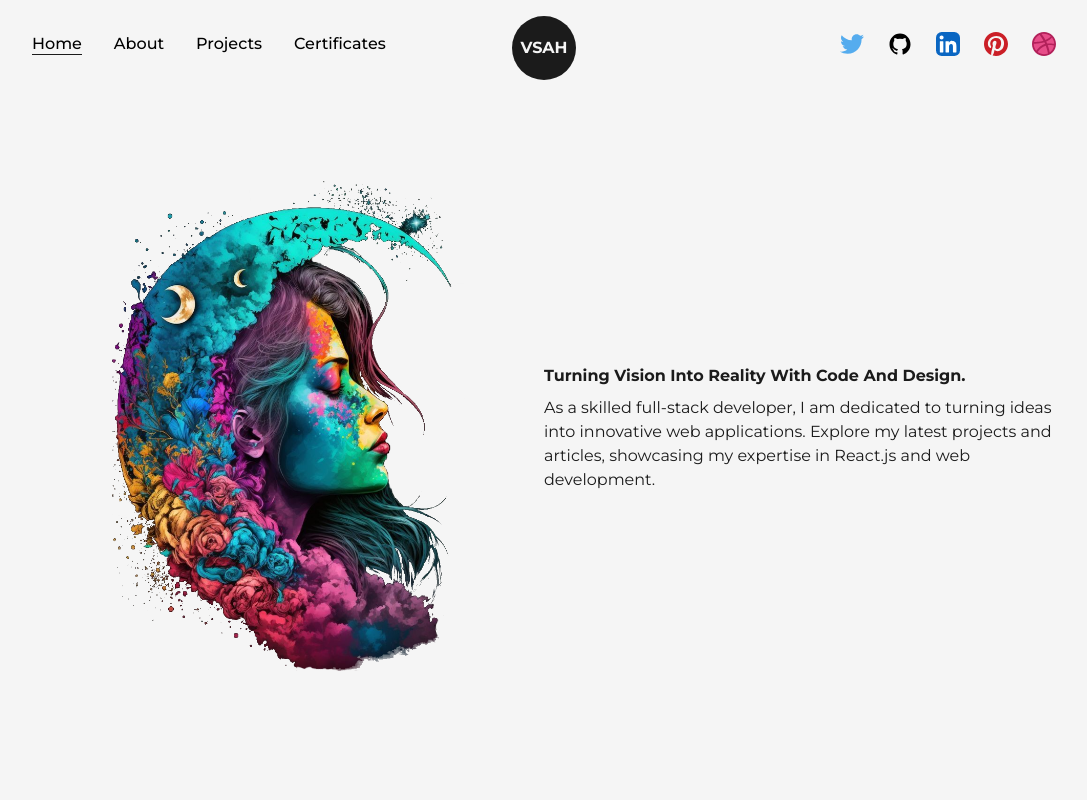
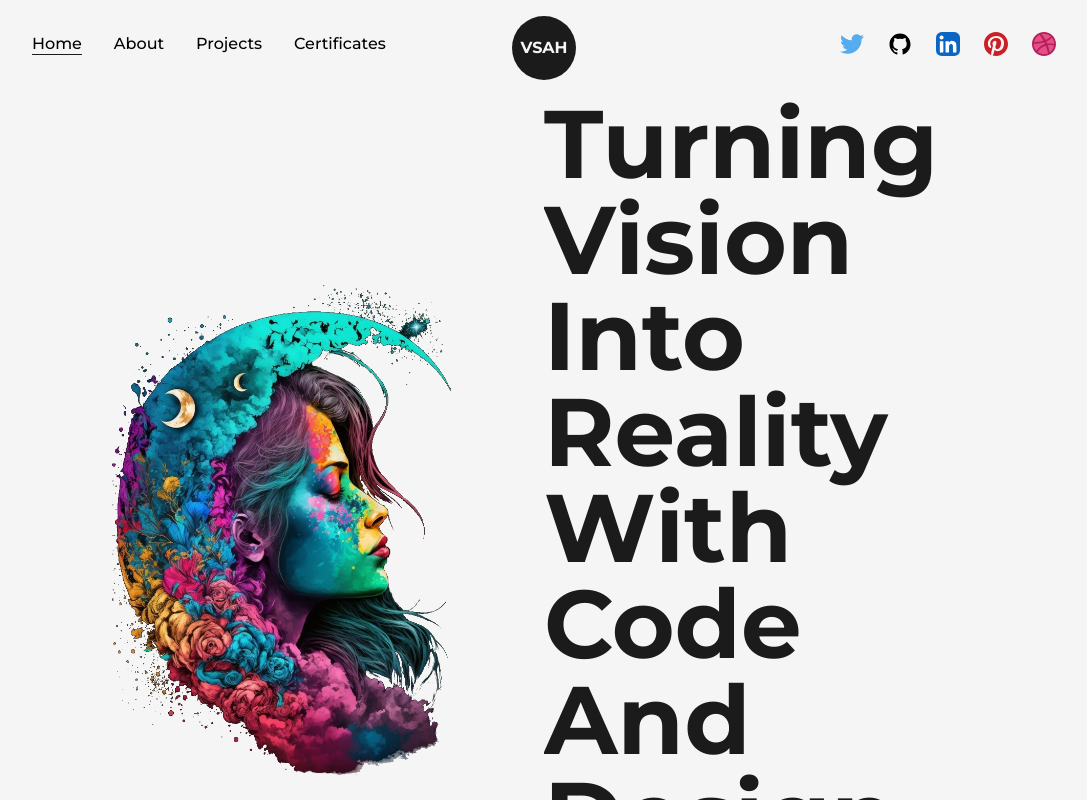
Before and after one commit to VioleHours/My-portfolio, a Next.js app: page / in a window 1280 px wide. Shown: the top 800 px of the page, without its empty margins (96-1183 px from the left). Built offline with nearby package versions, Linux system fonts and the light colour scheme.

Commit message:
texto animado pero no se va a mostrar todavia

```diff
--- a/src/components/AnimatedText.js
+++ b/src/components/AnimatedText.js
@@ -3,7 +3,7 @@
 
 const quote = {
   initial: {
-    opacity: 0,
+    opacity: 1,
   },
   animate: {
     opacity: 1,
@@ -33,10 +33,9 @@
     <div
       className="w-full mx-auto py-2 flex items-center justify-center text-center
     overflow-hidden
-    "
-    >
+    ">
       <motion.h1
-        className={`inline-block w-full text-dark font-bold capitalize text-8x1  ${className}`}
+        className={`inline-block w-full text-dark font-bold capitalize text-8xl  ${className}`}
         variants={quote}
         initial="initial"
         animate="animate"
```
